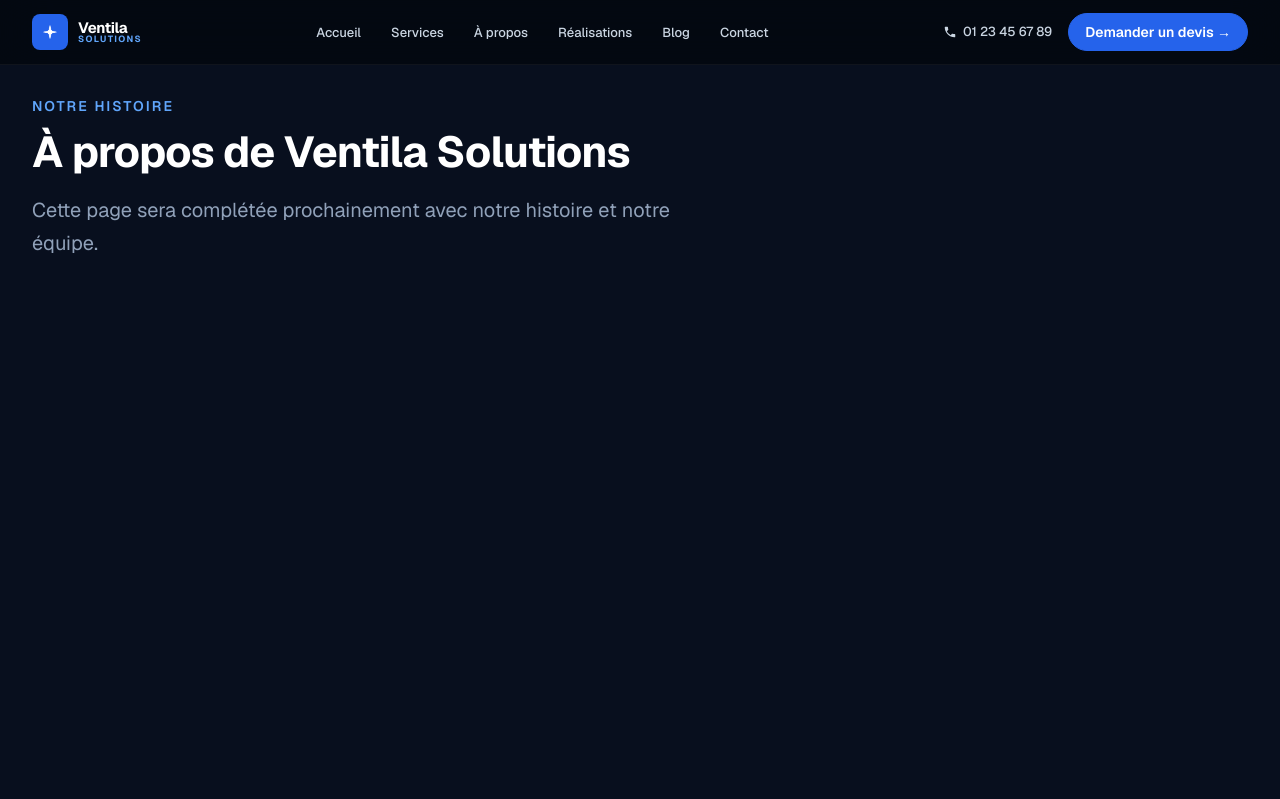
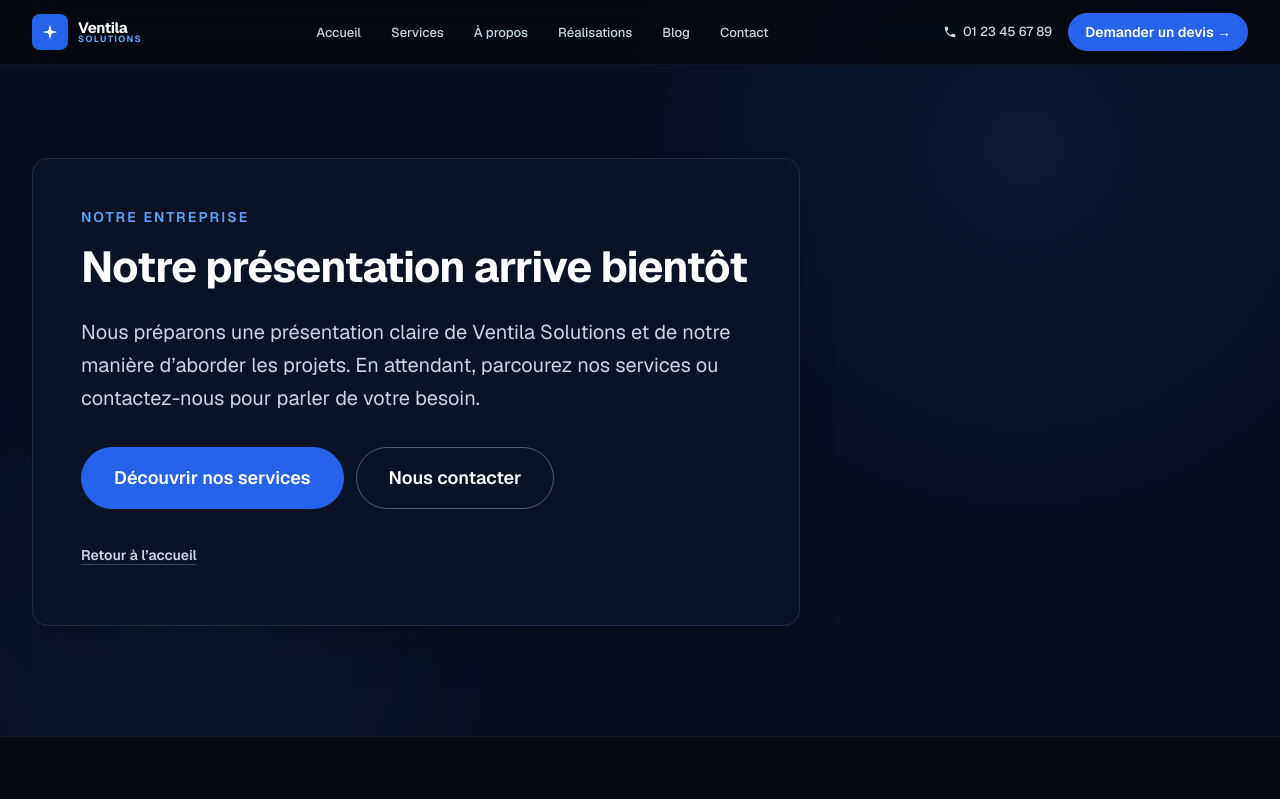
Before and after one commit to jymax4rl/Diakhite-air-proteger, a Next.js app: page /a-propos in a window 1280 px wide. Shown: the top 799 px of the page. Built offline with nearby package versions, Linux system fonts and the light colour scheme.

Commit message:
content: add coming-soon states for incomplete pages
Co-authored-by: jymax4rl <jymax4rl@users.noreply.github.com>

```diff
--- a/src/app/a-propos/page.tsx
+++ b/src/app/a-propos/page.tsx
@@ -1,22 +1,18 @@
 import type { Metadata } from "next";
-import Container from "@/components/ui/Container";
-import SectionHeading from "@/components/ui/SectionHeading";
+import ComingSoon from "@/components/ui/ComingSoon";
 
 export const metadata: Metadata = {
   title: "À propos",
-  description: "Découvrez Ventila Solutions, votre partenaire de confiance en ventilation depuis plus de 10 ans.",
+  description:
+    "La présentation de Ventila Solutions est en préparation. Découvrez dès maintenant nos services de ventilation ou contactez-nous.",
 };
 
 export default function AProposPage() {
   return (
-    <div className="pt-24 pb-16 bg-navy-900 min-h-screen">
-      <Container>
-        <SectionHeading
-          eyebrow="Notre histoire"
-          title="À propos de Ventila Solutions"
-          description="Cette page sera complétée prochainement avec notre histoire et notre équipe."
-        />
-      </Container>
-    </div>
+    <ComingSoon
+      eyebrow="Notre entreprise"
+      title="Notre présentation arrive bientôt"
+      description="Nous préparons une présentation claire de Ventila Solutions et de notre manière d’aborder les projets. En attendant, parcourez nos services ou contactez-nous pour parler de votre besoin."
+    />
   );
 }
--- a/src/app/blog/page.tsx
+++ b/src/app/blog/page.tsx
@@ -1,22 +1,18 @@
 import type { Metadata } from "next";
-import Container from "@/components/ui/Container";
-import SectionHeading from "@/components/ui/SectionHeading";
+import ComingSoon from "@/components/ui/ComingSoon";
 
 export const metadata: Metadata = {
-  title: "Blog",
-  description: "Actualités, conseils et ressources sur la ventilation et la qualité de l'air.",
+  title: "Conseils et actualités",
+  description:
+    "Nos contenus sur la ventilation et la qualité de l’air sont en préparation. Retrouvez en attendant nos services et nos coordonnées.",
 };
 
 export default function BlogPage() {
   return (
-    <div className="pt-24 pb-16 bg-navy-900 min-h-screen">
-      <Container>
-        <SectionHeading
-          eyebrow="Ressources"
-          title="Blog & actualités"
-          description="Articles et conseils à venir prochainement."
-        />
-      </Container>
-    </div>
+    <ComingSoon
+      eyebrow="Conseils & actualités"
+      title="De nouvelles ressources arrivent bientôt"
+      description="Nous préparons des contenus utiles autour de la ventilation, de l’entretien des installations et de la qualité de l’air. Vous pouvez déjà découvrir nos services ou nous faire part de votre question."
+    />
   );
 }
--- a/src/app/realisations/page.tsx
+++ b/src/app/realisations/page.tsx
@@ -1,22 +1,18 @@
 import type { Metadata } from "next";
-import Container from "@/components/ui/Container";
-import SectionHeading from "@/components/ui/SectionHeading";
+import ComingSoon from "@/components/ui/ComingSoon";
 
 export const metadata: Metadata = {
-  title: "Nos Réalisations",
-  description: "Découvrez nos projets de ventilation réalisés partout en France.",
+  title: "Nos réalisations",
+  description:
+    "La présentation de nos réalisations en ventilation est en préparation. Découvrez nos services ou échangeons sur votre projet.",
 };
 
 export default function RealisationsPage() {
   return (
-    <div className="pt-24 pb-16 bg-navy-900 min-h-screen">
-      <Container>
-        <SectionHeading
-          eyebrow="Portfolio"
-          title="Nos réalisations"
-          description="Cette page sera complétée prochainement avec tous nos projets."
-        />
-      </Container>
-    </div>
+    <ComingSoon
+      eyebrow="Réalisations"
+      title="Nos projets seront bientôt présentés ici"
+      description="Nous préparons un aperçu soigné de nos réalisations. D’ici là, consultez nos domaines d’intervention ou décrivez-nous le projet que vous souhaitez étudier."
+    />
   );
 }
--- /dev/null
+++ b/src/components/ui/ComingSoon.tsx
@@ -0,0 +1,52 @@
+import Link from "next/link";
+import Button from "@/components/ui/Button";
+import Container from "@/components/ui/Container";
+
+interface ComingSoonProps {
+  eyebrow: string;
+  title: string;
+  description: string;
+}
+
+export default function ComingSoon({ eyebrow, title, description }: ComingSoonProps) {
+  return (
+    <section
+      className="relative flex min-h-[calc(100svh-4rem)] items-center overflow-hidden bg-navy-900 pb-16 pt-28"
+      aria-labelledby="coming-soon-heading"
+    >
+      <div
+        className="pointer-events-none absolute inset-0 opacity-70"
+        aria-hidden="true"
+        style={{
+          background:
+            "radial-gradient(circle at 80% 20%, rgba(37, 99, 235, 0.18), transparent 34%), radial-gradient(circle at 15% 85%, rgba(96, 165, 250, 0.08), transparent 30%)",
+        }}
+      />
+      <Container className="relative">
+        <div className="max-w-3xl rounded-2xl border border-white/10 bg-navy-800/80 p-6 shadow-2xl shadow-black/20 backdrop-blur-sm sm:p-10 lg:p-12">
+          <p className="text-sm font-semibold uppercase tracking-[0.15em] text-brand-400">
+            {eyebrow}
+          </p>
+          <h1 id="coming-soon-heading" className="section-title mt-4 text-white">
+            {title}
+          </h1>
+          <p className="lead mt-6 max-w-2xl text-slate-300">{description}</p>
+          <div className="mt-8 flex flex-col gap-3 sm:flex-row">
+            <Button href="/services" size="lg" className="w-full sm:w-auto">
+              Découvrir nos services
+            </Button>
+            <Button href="/contact" variant="outline" size="lg" className="w-full sm:w-auto">
+              Nous contacter
+            </Button>
+          </div>
+          <Link
+            href="/"
+            className="mt-6 inline-flex min-h-11 items-center text-sm font-semibold text-slate-300 underline decoration-white/20 underline-offset-4 transition-colors hover:text-white"
+          >
+            Retour à l’accueil
+          </Link>
+        </div>
+      </Container>
+    </section>
+  );
+}
```
